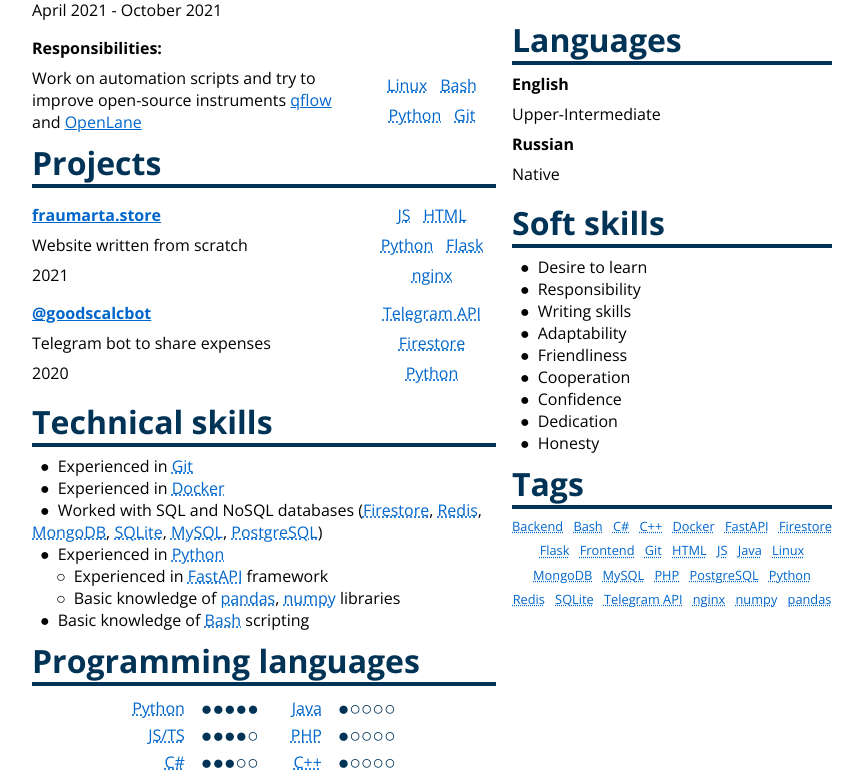
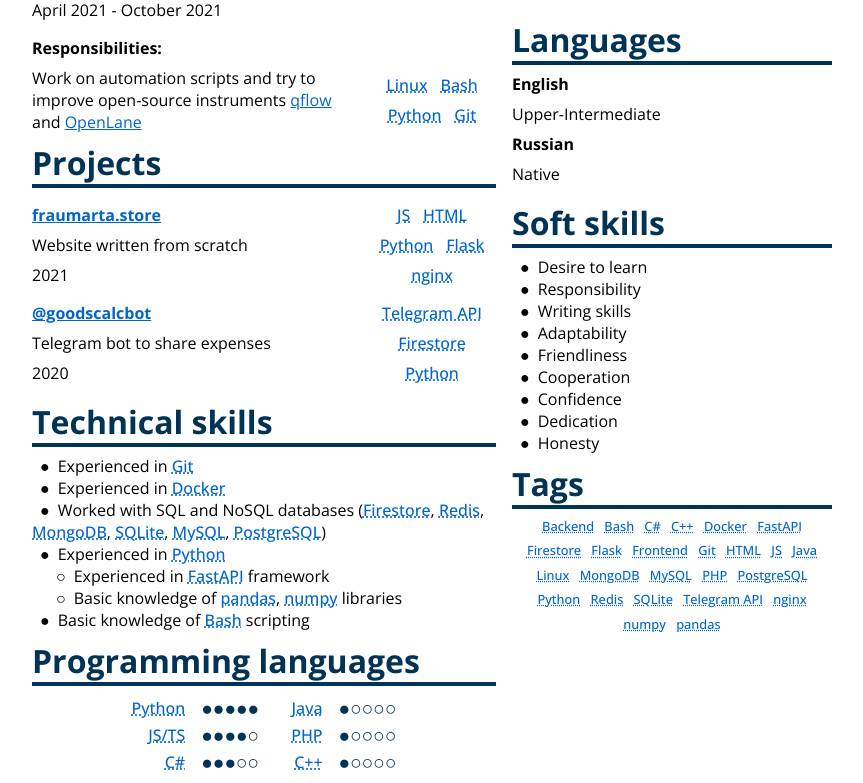
Before and after one commit to ntdesmond/ntdesmond.github.io, a React app: page /#/cv in a window 1280 px wide. Shown: the part 327-1110 px from the top of the page, without its empty margins (208-1071 px from the left). Built offline with nearby package versions, Linux system fonts and the light colour scheme.

Commit message:
Add weight 500 font

```diff
--- a/src/index.css
+++ b/src/index.css
@@ -1,4 +1,4 @@
-@import url('https://fonts.googleapis.com/css2?family=Fira+Code:wght@400;700&family=Open+Sans:ital,wght@0,400;0,700;1,400;1,700&display=swap');
+@import url('https://fonts.googleapis.com/css2?family=Fira+Code:wght@400;700&family=Open+Sans:ital,wght@0,400;0,500;0,700;1,400;1,700&display=swap');
 @import url('https://fonts.googleapis.com/css2?family=Oswald&text=Vladislav+Safonov&display=swap');
 
 html,
```
